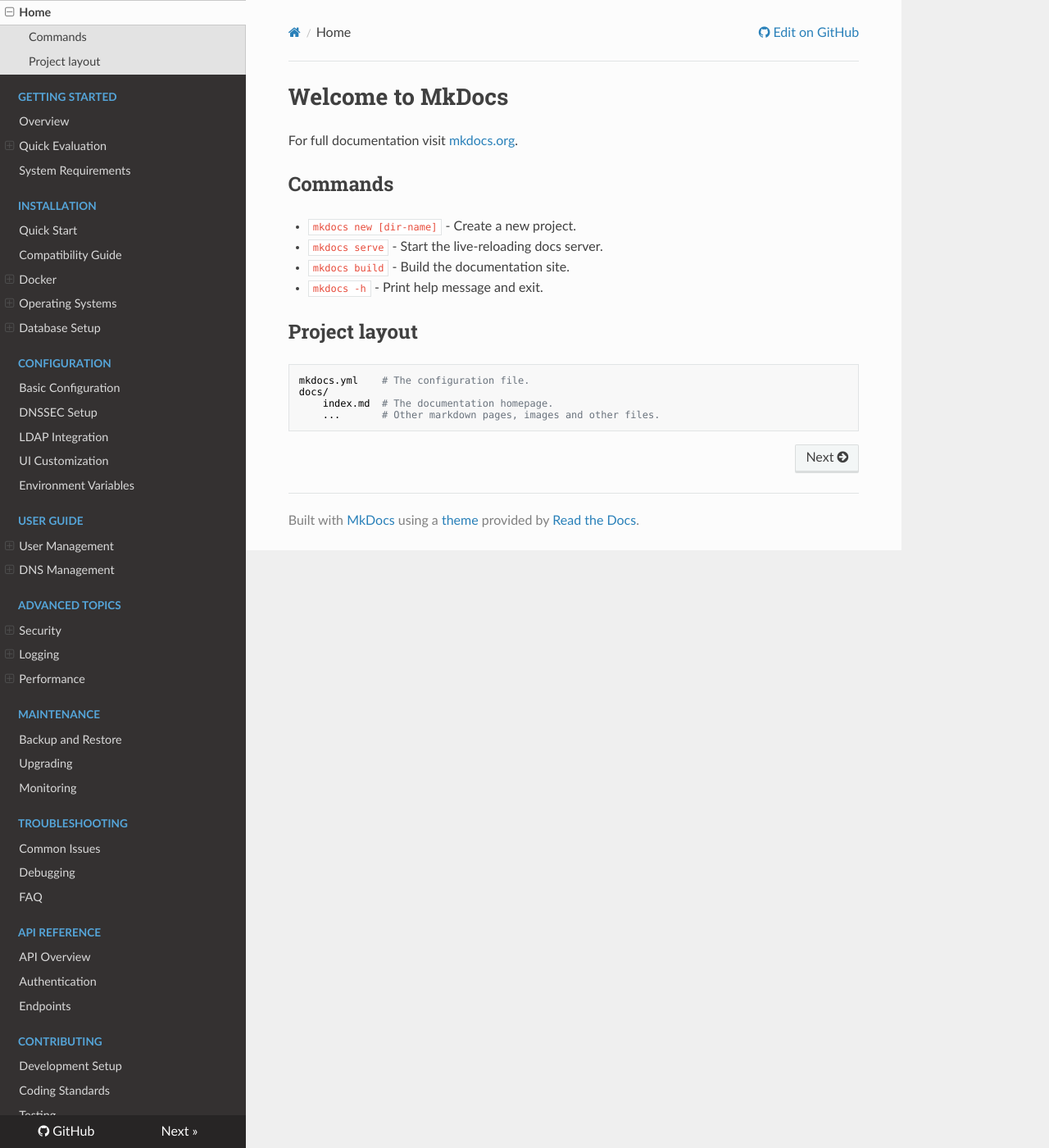
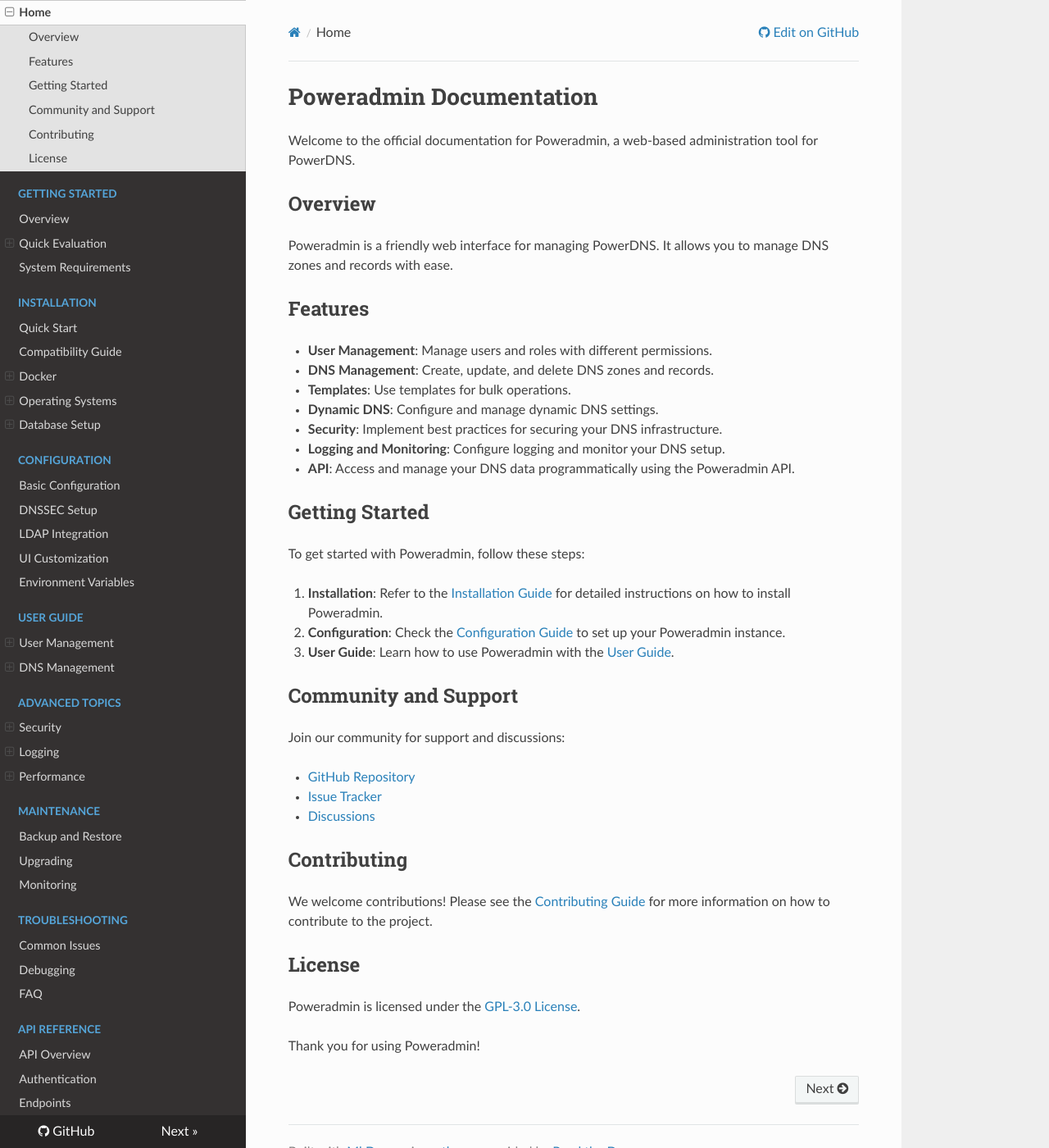
Before and after one commit to poweradmin/poweradmin-docs, an MkDocs documentation site: the page built from docs/index.md, in a window 1280 px wide and 1400 px high. Shown: the whole window at 82% size. Built offline with MkDocs 1.6.1, drawn with Linux system fonts in a browser that asks for light colours; nearby versions of some CDN libraries.

Commit message:
docs: Updated main index file

```diff
--- a/docs/index.md
+++ b/docs/index.md
@@ -1,17 +1,43 @@
-# Welcome to MkDocs
+# Poweradmin Documentation
 
-For full documentation visit [mkdocs.org](https://www.mkdocs.org).
+Welcome to the official documentation for Poweradmin, a web-based administration tool for PowerDNS.
 
-## Commands
+## Overview
 
-* `mkdocs new [dir-name]` - Create a new project.
-* `mkdocs serve` - Start the live-reloading docs server.
-* `mkdocs build` - Build the documentation site.
-* `mkdocs -h` - Print help message and exit.
+Poweradmin is a friendly web interface for managing PowerDNS. It allows you to manage DNS zones and records with ease.
 
-## Project layout
+## Features
 
-    mkdocs.yml    # The configuration file.
-    docs/
-        index.md  # The documentation homepage.
-        ...       # Other markdown pages, images and other files.
+- **User Management**: Manage users and roles with different permissions.
+- **DNS Management**: Create, update, and delete DNS zones and records.
+- **Templates**: Use templates for bulk operations.
+- **Dynamic DNS**: Configure and manage dynamic DNS settings.
+- **Security**: Implement best practices for securing your DNS infrastructure.
+- **Logging and Monitoring**: Configure logging and monitor your DNS setup.
+- **API**: Access and manage your DNS data programmatically using the Poweradmin API.
+
+## Getting Started
+
+To get started with Poweradmin, follow these steps:
+
+1. **Installation**: Refer to the [Installation Guide](installation/quickstart.md) for detailed instructions on how to install Poweradmin.
+2. **Configuration**: Check the [Configuration Guide](configuration/basic.md) to set up your Poweradmin instance.
+3. **User Guide**: Learn how to use Poweradmin with the [User Guide](user-guide/users-roles.md).
+
+## Community and Support
+
+Join our community for support and discussions:
+
+- [GitHub Repository](https://github.com/poweradmin/poweradmin-docs)
+- [Issue Tracker](https://github.com/poweradmin/poweradmin-docs/issues)
+- [Discussions](https://github.com/poweradmin/poweradmin/discussions)
+
+## Contributing
+
+We welcome contributions! Please see the [Contributing Guide](contributing/development.md) for more information on how to contribute to the project.
+
+## License
+
+Poweradmin is licensed under the [GPL-3.0 License](https://www.gnu.org/licenses/gpl-3.0.html).
+
+Thank you for using Poweradmin!
```
